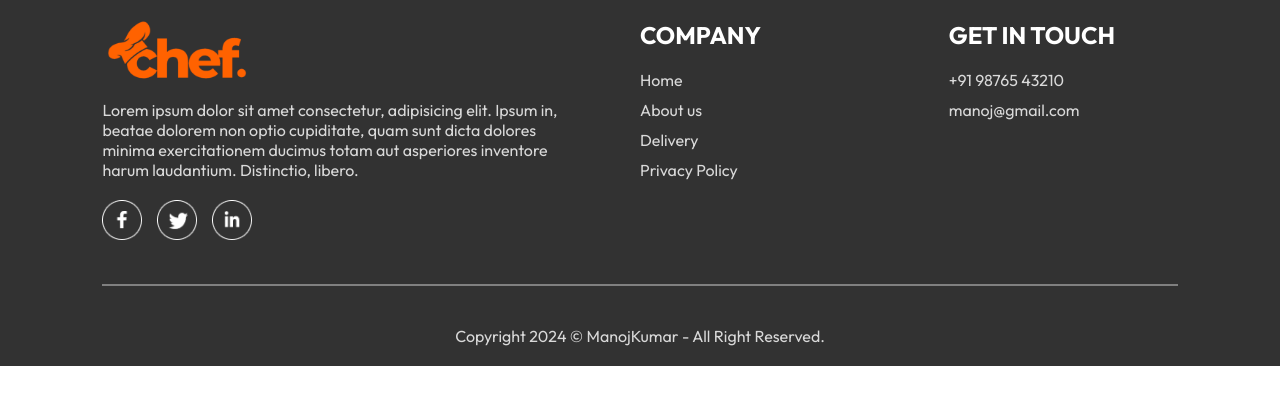
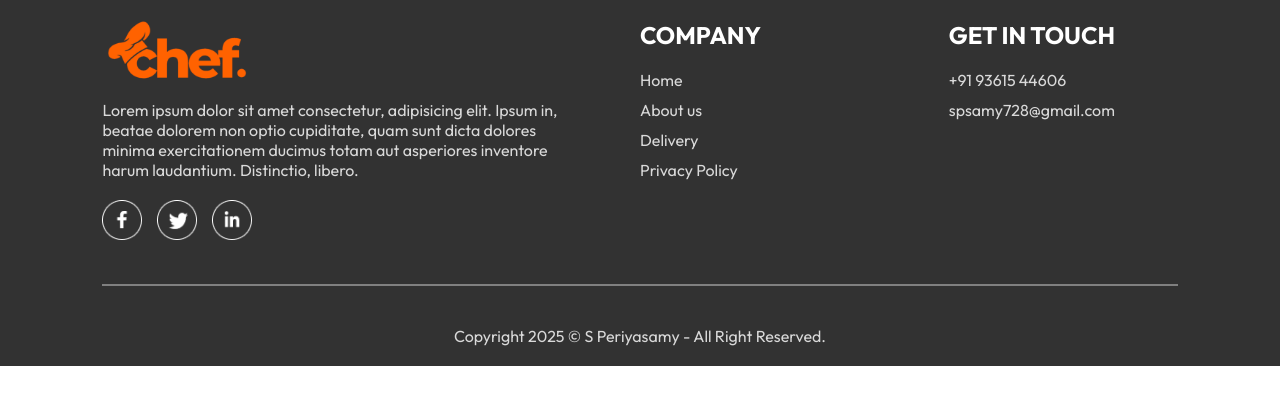
Before and after one commit to spjan15/food-del, a React (Vite) app in the folder frontend/: page /myorders in a window 1280 px wide. Shown: the part 375-771 px from the top of the page. Built offline with nearby package versions, Linux system fonts and the light colour scheme; no server answers.

Commit message:
Update Footer.jsx

```diff
--- a/frontend/src/components/Footer/Footer.jsx
+++ b/frontend/src/components/Footer/Footer.jsx
@@ -27,15 +27,15 @@ const Footer = () => {
             <div className="footer-content-right">
                 <h2>GET IN TOUCH</h2>
                 <ul>
-                    <li>+91 98765 43210</li>
-                    <li>manoj@gmail.com</li>
+                    <li>+91 93615 44606</li>
+                    <li>spsamy728@gmail.com</li>
                 </ul>
             </div>
 
         </div>
         <hr />
         <p className="footer-copyright">
-            Copyright 2024 &copy; ManojKumar - All Right Reserved.
+            Copyright 2025 &copy; S Periyasamy - All Right Reserved.
         </p>
     </div>
   )
```
